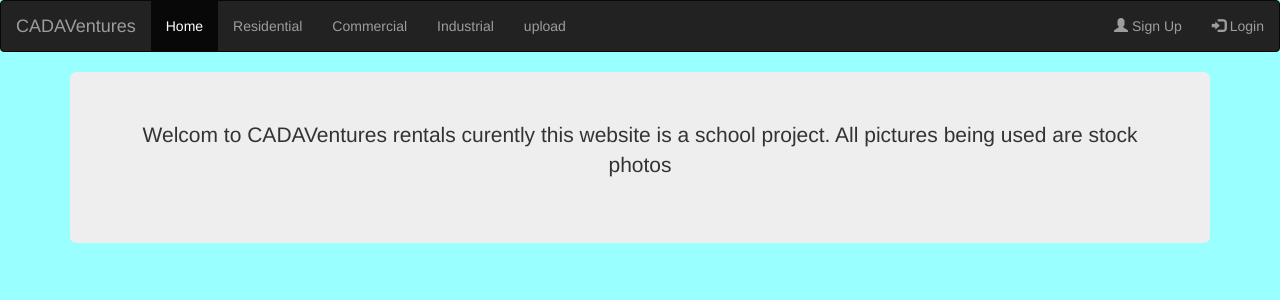
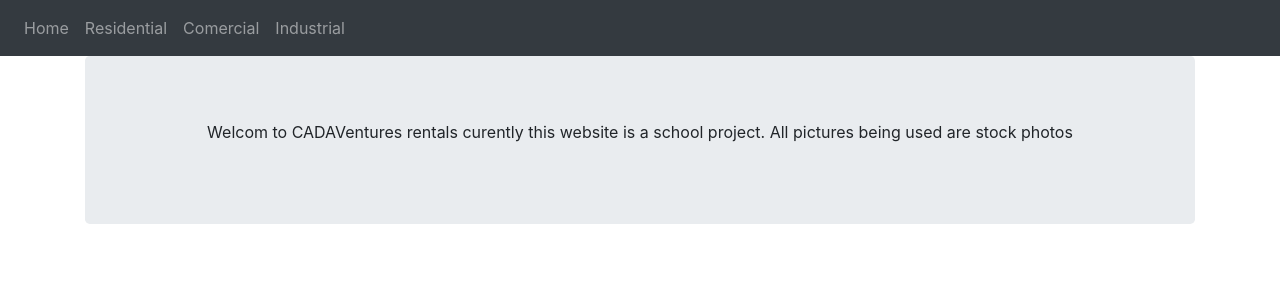
Before and after one commit to Jonathan-Aparicio/ventures, a PHP site: page /index.php in a window 1280 px wide. Shown: the top 300 px of the page. Run offline with PHP 8.4, Linux system fonts and the light colour scheme.

Commit message:
switch to 4.3

```diff
--- a/nav-bar.php
+++ b/nav-bar.php
@@ -3,26 +3,24 @@
 <head>
   <meta charset="utf-8">
   <meta name="viewport" content="width=device-width, initial-scale=1">
-  <link rel="stylesheet" href="https://maxcdn.bootstrapcdn.com/bootstrap/3.4.0/css/bootstrap.min.css">
-  <link rel="stylesheet" href="index.css">
+  <link rel="stylesheet" href="https://maxcdn.bootstrapcdn.com/bootstrap/4.3.1/css/bootstrap.min.css">
   <script src="https://ajax.googleapis.com/ajax/libs/jquery/3.4.0/jquery.min.js"></script>
-  <script src="https://maxcdn.bootstrapcdn.com/bootstrap/3.4.0/js/bootstrap.min.js"></script>
+  <script src="https://cdnjs.cloudflare.com/ajax/libs/popper.js/1.14.7/umd/popper.min.js"></script>
+  <script src="https://maxcdn.bootstrapcdn.com/bootstrap/4.3.1/js/bootstrap.min.js"></script>
 </head>
-<nav class="navbar navbar-inverse">
-  <div class="container-fluid">
-    <div class="navbar-header">
-      <a class="navbar-brand" href="#">CADAVentures</a>
-    </div>
-    <ul class="nav navbar-nav">
-      <li class="active"><a href="index.php">Home</a></li>
-      <li><a href="Residential.php">Residential</a></li>
-      <li><a href="#">Commercial</a></li>
-      <li><a href="#">Industrial</a></li>
-      <li><a href="upload.php">upload</a></li>
-    </ul>
-    <ul class="nav navbar-nav navbar-right">
-      <li><a href="#"><span class="glyphicon glyphicon-user"></span> Sign Up</a></li>
-      <li><a href="#"><span class="glyphicon glyphicon-log-in"></span> Login</a></li>
-    </ul>
-  </div>
+<nav class="navbar navbar-expand-sm bg-dark navbar-dark">
+  <ul class="navbar-nav">
+    <li class="nav-item">
+      <a class="nav-link" href="index.php">Home</a>
+    </li>
+    <li class="nav-item">
+      <a class="nav-link" href="Residential.php">Residential</a>
+    </li>
+    <li class="nav-item">
+      <a class="nav-link" href="#">Comercial</a>
+    </li>
+    <li class="nav-item">
+      <a class="nav-link" href="#">Industrial</a>
+    </li>
+  </ul>
 </nav>
```
